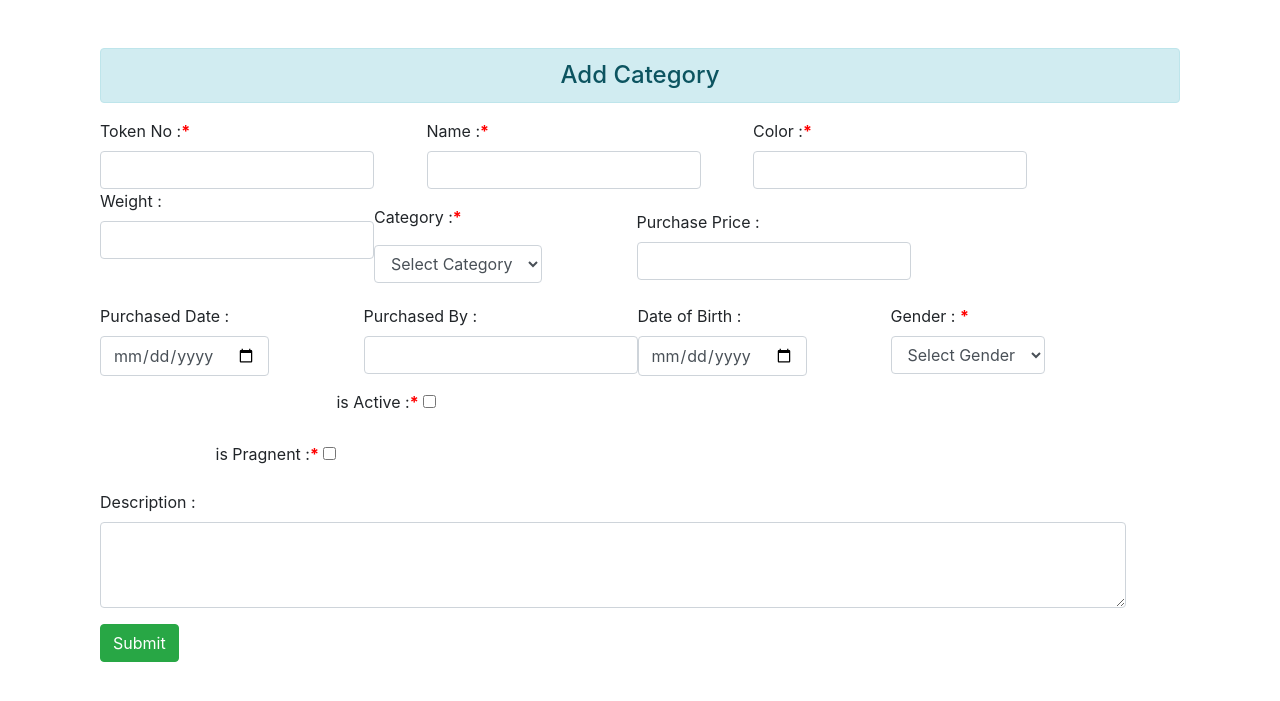
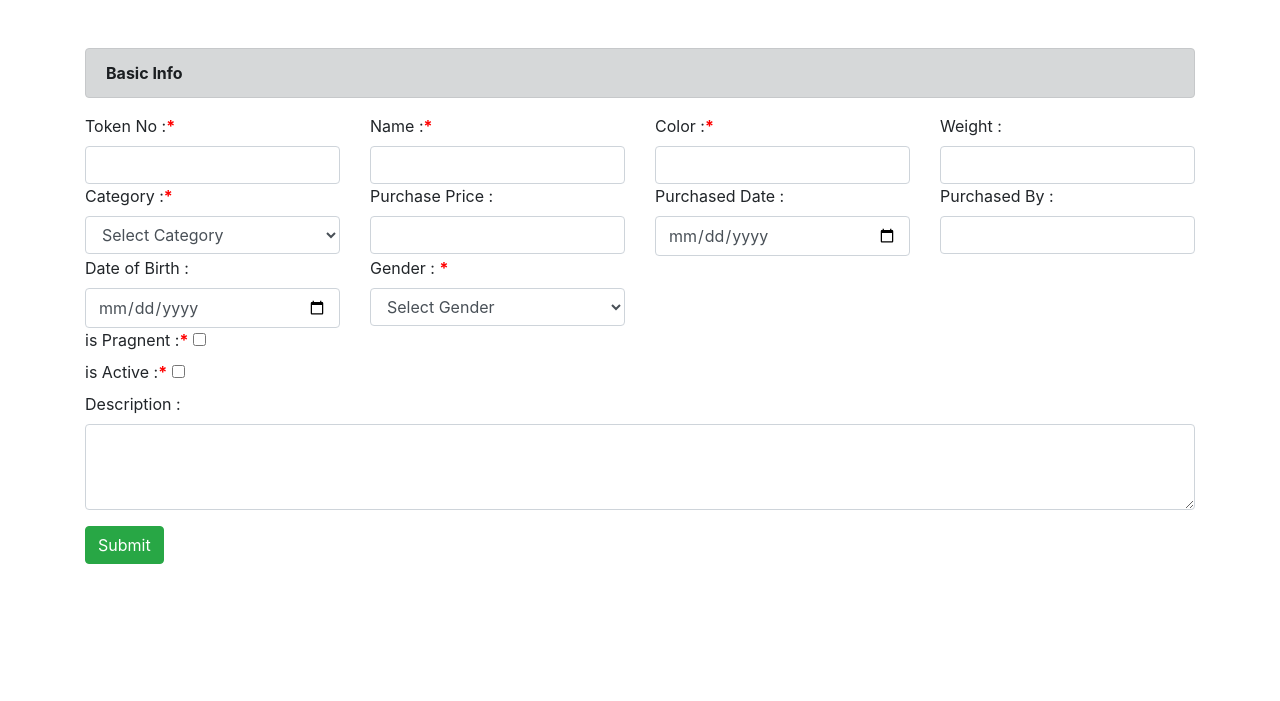
Before and after one commit to junaidanwar080/livestock, a Django app: template livestockapp/templates/animal_profile/insert_animal_profile.html in a window 1280 px wide. Shown: the part 56-757 px from the top of the page. Run offline with Django 3.2, Linux system fonts and the light colour scheme; the template is opened without the code that fills it, so the values that code supplies are empty; some libraries are stand-ins or nearby versions.

Commit message:
insert form is working fine

```diff
--- a/livestockapp/templates/animal_profile/insert_animal_profile.html
+++ b/livestockapp/templates/animal_profile/insert_animal_profile.html
@@ -1,3 +1,10 @@
+<html>
+  <head>
+    <title>Animal Profile</title>
+  </head>
+<body>
+
+
 {% extends 'navbar.html' %}
 {% block content %}
     {% if success %}
@@ -61,8 +68,8 @@
 
   </script>
 
-<div class="container my-3">
-  <h4 class="  text-center alert alert-info">Add Category</h4>
+{% comment %} <div class="container my-3"> {% endcomment %}
+  <div class="alert alert-dark" role="alert"><b>Basic Info</b></div>
   <form action='/insert_animal_profile' method="POST" >
     {% if error2 %}
     <div class="alert alert-danger" role="alert">
@@ -103,106 +110,114 @@
 
 
     {% csrf_token %}
-
-    <div class="row align-center mb-3 col-sm">
-      <div class="from-group" style='margin-right:5%;'>
+    <div class="row">
+      <div class="col">
         <label class=" control-label">Token No :<span style="color:red; font-weight:bold;">*</span></label>
         <input type="text" class="form-control" id="token_no" name="token_no"  >
       </div>
-      <div class="from-group" style='margin-right:5%;'>
+      <div class="col">
           <label class=" control-label">Name :<span style="color:red; font-weight:bold;">*</span></label>
           <input type="text" class="form-control" id="ani_name" name="ani_name"  >
       </div>
-      <div class="from-group" style='margin-right:5%;'>
+      <div class="col">
         <label class=" control-label">Color :<span style="color:red; font-weight:bold;">*</span></label>
         <input type="text" class="form-control" id="color" name="color"  >
       </div>
-      <div class="from-group" >
+      <div class="col">
         <label class=" control-label">Weight :</label>
         <input type="text" class="form-control" id="weight" name="weight"  >
       </div>
+    </div>
 
-     <div class="from-group " style='margin-right:9%;'>
-        <label class="from-group my-3" >Category :<span style="color:red; font-weight:bold;">*</span></label>
-        <div class="autocomplete">
+    <div class="row">
+      <div class="col" >
+        <label class="from-group" >Category :<span style="color:red; font-weight:bold;">*</span></label>
         <select id="category_id" name="category_id"  class="form-control">
           <option value="">Select Category</option>
           {% for x in ani %}
           <option value="{{x.category_id}}">{{x.name}}</option>
         {% endfor %}
-      </select> </div>
+        </select>
       </div>
-      <div class="from-group " style='margin-right:5%; margin-top:2%;'>
-        <label for="purchase_price my-5">Purchase Price :</label>
-
+      <div class="col" >
+        <label for="purchase_price ">Purchase Price :</label>
         <input type="text" class="form-control" id="purchase_price" name="purchase_price"  >
       </div>
-      <div class="from-group" style='margin-right:5%; margin-top:2%;'>
+      <div class="col" >
         <label for="purchased_date">Purchased Date :</label>
-
         <input type="date" class="form-control" id="purchased_on" name="purchased_on" value="{{date}}" >
       </div>
 
-      <div class="from-group" style='margin-left:4%; margin-top:2%;'>
+      <div class="col" >
         <label for="purchased_by">Purchased By :</label>
 
         <input type="text" class="form-control" id="purchased_by" name="purchased_by"  >
       </div>
-
-      <div class="from-group" style='margin-right:5%; margin-top:2%;'>
+    </div>
+    <div class="row">
+      <div class="col" >
         <label class=" control-label">Date of Birth :</label>
-
         <input type="date" class="form-control" id="date_of_birth" name="date_of_birth" >
       </div>
-
-      <div class="form-group" style='margin-left:3%; margin-top:2%;'>
+      <div class="col" >
 		    <label class=" control-label">Gender : <span style="color:red; font-weight:bold;">*</span></label>
-
         <select onchange="changeDropdown(this.value);" name="gender" class="form-control" required="required" id="gender" class="gender">
           <option value="">Select Gender</option>
           <option value="male" >Male</option>
           <option value="female">Female</option>
         </select>
       </div>
+      <div class="col" >
+      </div>
+      <div class="col" >
+      </div>
+    </div>
 
-
-  <div id ="hiddenFields1" style='margin-left:11%; margin-top:5%;'>
-    <div class="from-group" >
+    <div class="row">
+      <div id ="hiddenFields1" class='col'>
         <label class=" control-label">is Pragnent :<span style="color:red; font-weight:bold;">*</span></label>
-
         <input type="checkbox"  name="is_pragnant" id="is_pragnant" >
         <input type="text"  name="pragnant_val" id="pragnant_val" value="0" hidden>
-
       </div>
     </div>
-    <div id ="hiddenFields" style="margin-top:4%; margin-left:11%">
-      <div class="from-group" id="pragnancy_start_date" >
+
+    <div class="row" id="hiddenFields">
+      <div class="col"  >
+        <label for="pragnancy_end_date" class=" control-label" >Pregnancy End Date :</label>
+        <input type="date" class="form-control"  name="pragnancy_end_date" value="" >
+      </div>
+      <div  class="col">
         <label class=" control-label" >Pregnancy Start Date :<span style="color:red; font-weight:bold;">*</span></label>
         <input type="date" class="form-control"  name="pragnancy_start_date"  >
       </div>
-
-      <div class="from-group" id="pragnancy_end_date" >
-        <label for="pragnancy_end_date" class=" control-label" >Pregnancy End Date :</label>
-
-        <input type="date" class="form-control"  name="pragnancy_end_date" value="" >
+      <div class="col" >
+      </div>
+      <div class="col" >
       </div>
     </div>
-     <div class="from-group" style='margin-right:65%;'>
+
+    <div class="row">
+      <div class="col" >
         <label for="status" >is Active :<span style="color:red; font-weight:bold;">*</span></label>
-
         <input type="checkbox"  id="status" name="status">
         <input type="text"  id="status_val" name="status_val"  value="0" hidden>
       </div>
     </div>
-    <div class="from-group" style='margin-right:5%;'>
+    <div class="row">
+      <div class="col">
         <label for="description" >Description :</label>
-
         <textarea id="description" class="form-control" name="description" rows="3" cols="50"></textarea>
       </div>
-
+    </div>
     <div>
       <button type="submit" class="btn btn-success my-3" >Submit</button>
     </div>
   </form>
-      </div>
+
       {% endblock content %}
+
+
+
+
+</body>
+</html>
--- a/livestockapp/templates/navbar.html
+++ b/livestockapp/templates/navbar.html
@@ -8,6 +8,14 @@
     <script src="https://cdn.jsdelivr.net/npm/popper.js@1.12.9/dist/umd/popper.min.js" integrity="sha384-ApNbgh9B+Y1QKtv3Rn7W3mgPxhU9K/ScQsAP7hUibX39j7fakFPskvXusvfa0b4Q" crossorigin="anonymous"></script>
     <script src="https://cdn.jsdelivr.net/npm/bootstrap@4.0.0/dist/js/bootstrap.min.js" integrity="sha384-JZR6Spejh4U02d8jOt6vLEHfe/JQGiRRSQQxSfFWpi1MquVdAyjUar5+76PVCmYl" crossorigin="anonymous"></script>
 
+
+
+
+
+    <link rel="stylesheet" type="text/css" href="https://cdn.datatables.net/1.10.21/css/jquery.dataTables.css">
+
+<script type="text/javascript" charset="utf8" src="https://cdn.datatables.net/1.10.21/js/jquery.dataTables.js">
+</script>
   </head>
   <body>
 
```
Also changed, not shown: livestockapp/templates/animal_profile/list_animal_profile.html (+78 -0 lines), livestockapp/views.py (+15 -3 lines). Lines whose indentation alone changed are shown as unchanged.
